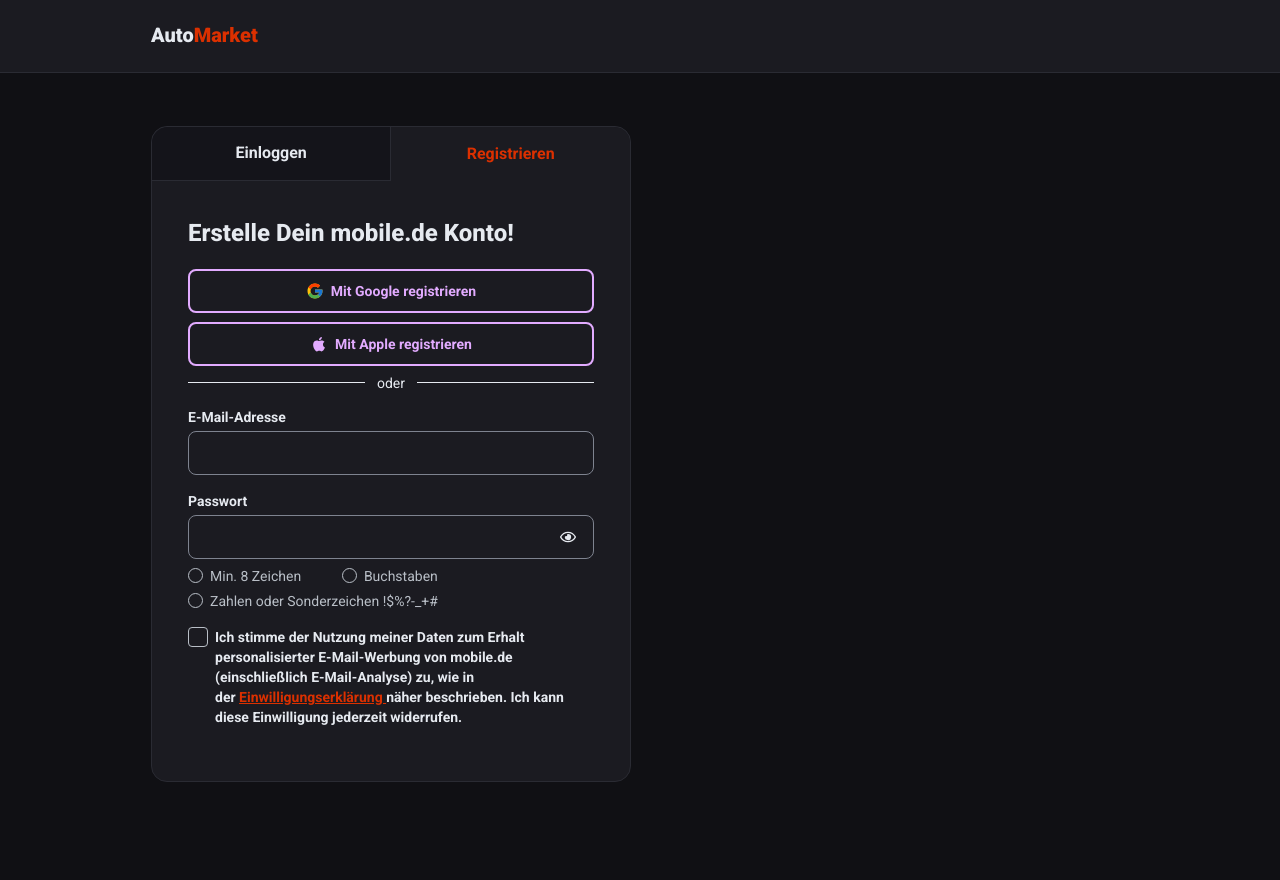
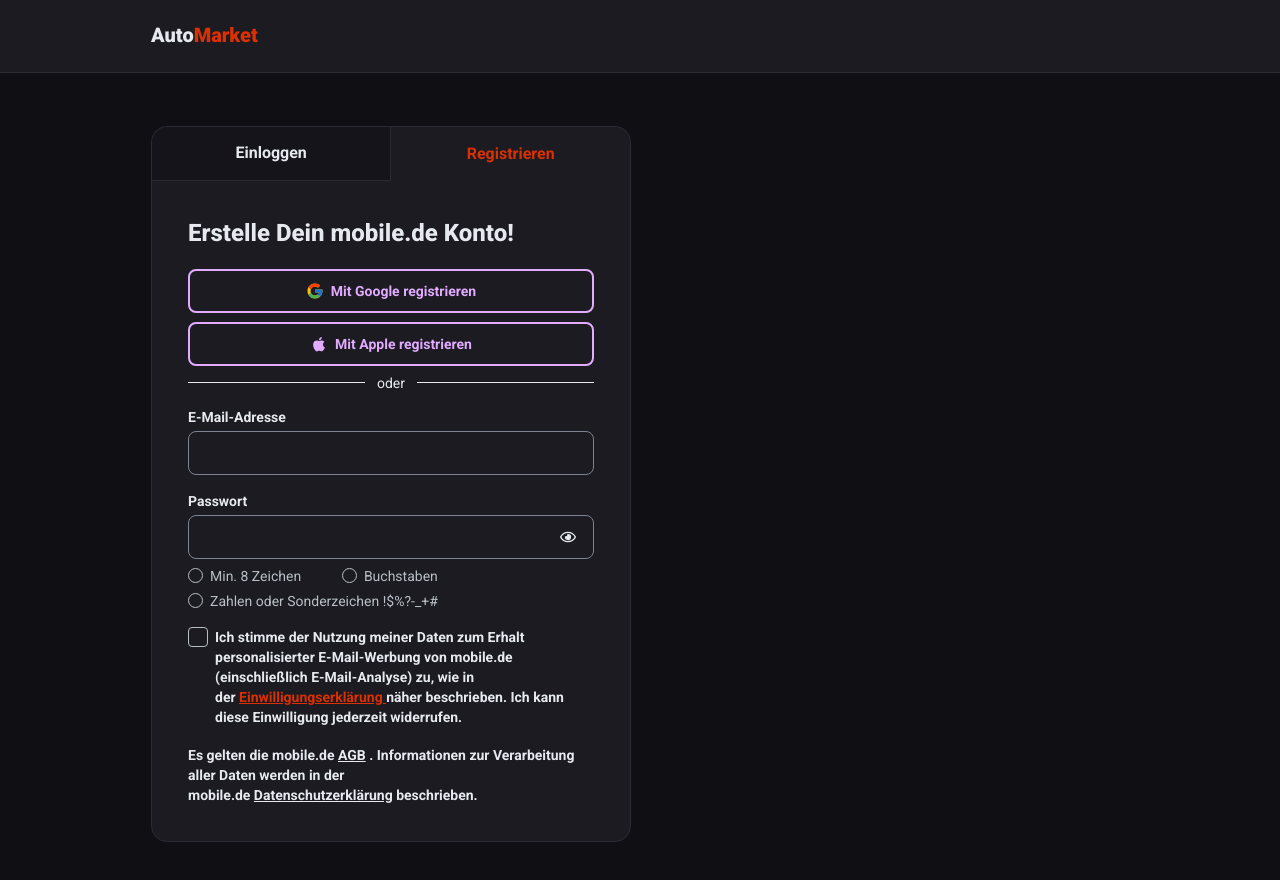
Before and after one commit to sh1xzyy/auto-market-frontend-v2, a Next.js app: page /auth in a window 1280 px wide. Both pictures are taken after a click on the button "Registrieren". Shown: the top 880 px of the page. Built offline with nearby package versions, Linux system fonts and the light colour scheme.

Commit message:
feat: add register form legal text component

```diff
--- a/src/modules/AuthCard/ui/RegisterForm.jsx
+++ b/src/modules/AuthCard/ui/RegisterForm.jsx
@@ -2,8 +2,9 @@
 import PasswordRequirements from './PasswordRequirements'
 import Input from '@/ui/input/Input'
 import PasswordInput from '@/ui/input/PasswordInput'
-import RegisterCheckboxContent from './RegisterCheckboxContent'
+import RegisterFormCheckboxContent from './RegisterFormCheckboxContent'
 import Checkbox from '@/ui/Checkbox/Checkbox'
+import RegisterFormLegalText from './RegisterFormLegalText'
 
 const RegisterForm = () => {
 	return (
@@ -32,8 +33,10 @@
 					</div>
 
 					<Checkbox>
-						<RegisterCheckboxContent />
+						<RegisterFormCheckboxContent />
 					</Checkbox>
+
+					<RegisterFormLegalText />
 				</Form>
 			)}
 		</Formik>
--- a/src/modules/AuthCard/ui/RegisterCheckboxContent.jsx
+++ b/src/modules/AuthCard/ui/RegisterFormCheckboxContent.jsx
@@ -1,6 +1,6 @@
 import Link from 'next/link'
 
-const RegisterCheckboxContent = () => {
+const RegisterFormCheckboxContent = () => {
 	return (
 		<span className='text-md font-bold leading-[20px]'>
 			Ich stimme der Nutzung meiner Daten zum Erhalt personalisierter
@@ -14,4 +14,4 @@
 	)
 }
 
-export default RegisterCheckboxContent
+export default RegisterFormCheckboxContent
--- /dev/null
+++ b/src/modules/AuthCard/ui/RegisterFormLegalText.jsx
@@ -0,0 +1,22 @@
+import Link from 'next/link'
+
+const RegisterFormLegalText = () => {
+	return (
+		<div className='mb-2lg'>
+			<p className='text-md font-bold leading-[20px]'>
+				Es gelten die mobile.de&nbsp;
+				<Link className='text-light-orange underline' href='/'>
+					AGB
+				</Link>
+				&nbsp;. Informationen zur Verarbeitung aller Daten werden in der
+				mobile.de&nbsp;
+				<Link className='text-light-orange underline' href='/'>
+					Datenschutzerklärung
+				</Link>
+				&nbsp;beschrieben.
+			</p>
+		</div>
+	)
+}
+
+export default RegisterFormLegalText
```
